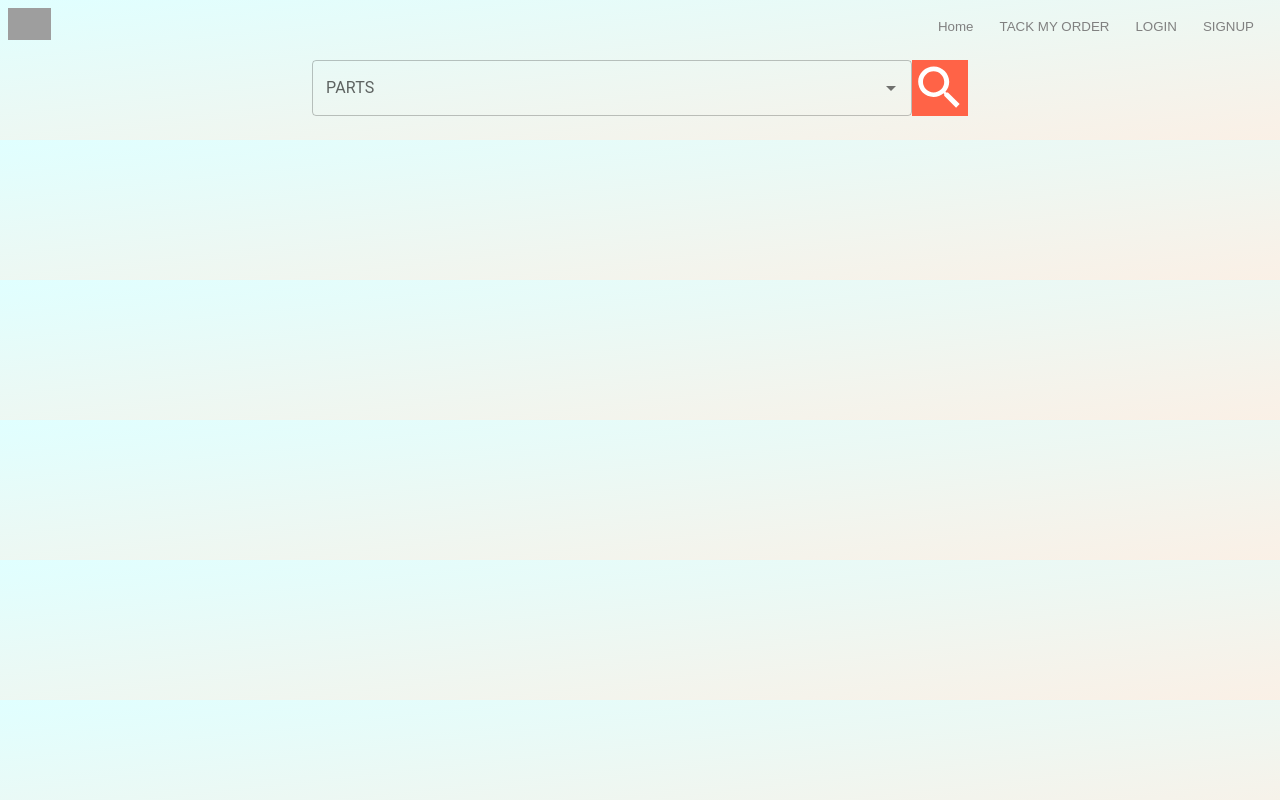
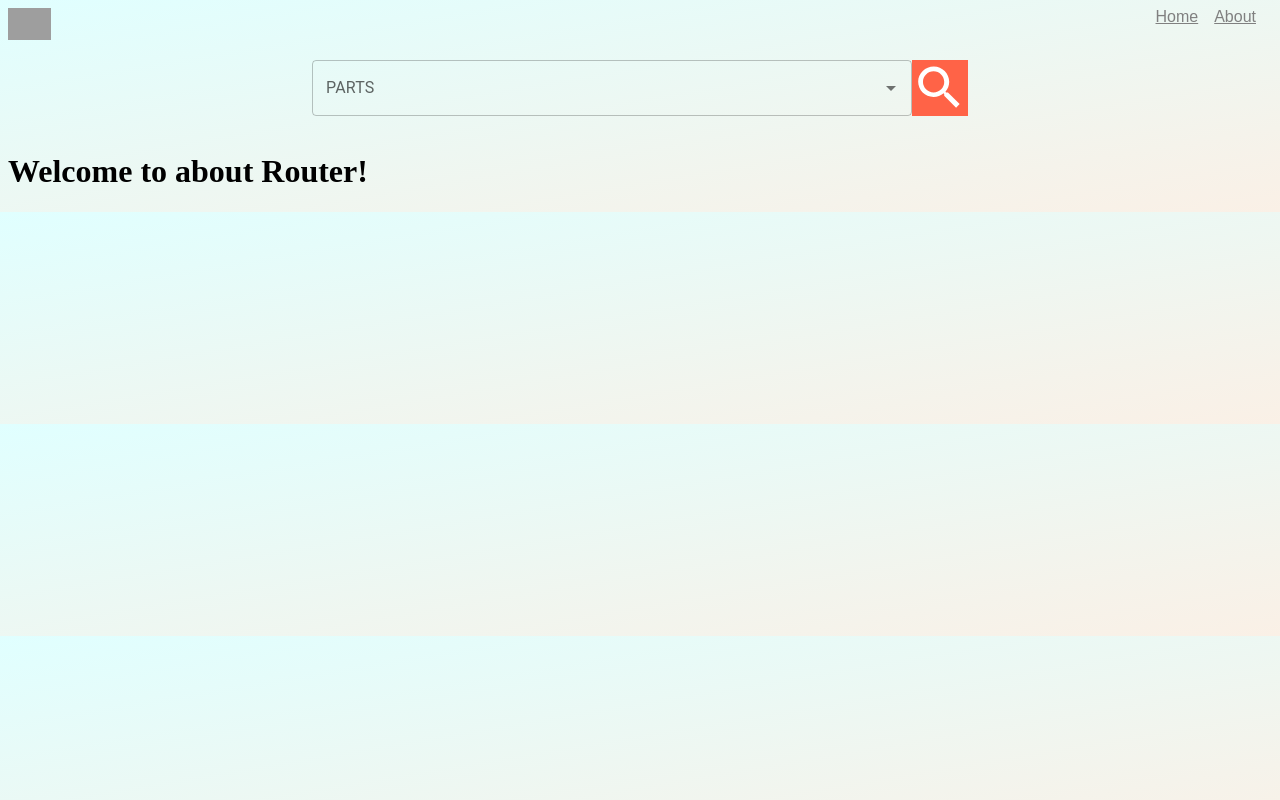
Before and after one commit to 7iquid/ktc-ph-ts-frontend, a React (Create React App) app: page /about in a window 1280 px wide. Built offline with nearby package versions, Linux system fonts and the light colour scheme; no server answers; grey boxes are pictures that could not be loaded.

Commit message:
add views

```diff
--- a/src/App.tsx
+++ b/src/App.tsx
@@ -1,9 +1,9 @@
 import React from 'react';
 import {Helmet} from 'react-helmet';
 import styles from './App.module.scss';
-import Weather from './componets/Weather/weather';
-import { NavBar } from './componets/Navbar/navBar';
+import { NavBarUrl, RoutingViews} from './componets/Navbar/navBar';
 import { SearchBox } from './componets/SearchBox/searchBox';
+
 
 function App() {
 
@@ -12,10 +12,9 @@ function App() {
       <Helmet>
         <style type="text/css">{styles.body}</style>
       </Helmet>
-       <NavBar/>
-       <SearchBox/>
-
-
+      <NavBarUrl/>
+      <SearchBox/>
+      <RoutingViews/>
     </div>
 )}
 
--- /dev/null
+++ b/src/Template/About/About.tsx
@@ -0,0 +1,8 @@
+export function About() {
+  return (
+    <>
+      <h1>Welcome to about Router!</h1>
+
+    </>
+  );
+}
--- /dev/null
+++ b/src/Template/Home/Home.tsx
@@ -0,0 +1,8 @@
+export function Home() {
+  return (
+    <>
+      <h1>Welcome to React Router!</h1>
+
+    </>
+  );
+}
--- a/src/componets/Navbar/navBar.module.scss
+++ b/src/componets/Navbar/navBar.module.scss
@@ -13,20 +13,14 @@
 // justify-content: flex-start | flex-end | center | space-between | space-around | space-evenly
 
 .NavBar{
-	// text-align: right;
 	justify-content: flex-end;
 	display: flex;
 	flex-wrap: nowrap;
-	// @include layout_designer;
 	background-color: transparent;
-
 	font-family: const.$default-font;
-	// justify-content: flex-end;
-	// flex-wrap: wrap;
-	// align-items: 3rem;
 }
 
-.NavBar>button{
+.NavBar2{
 	// text-align: right;
 	// justify-content: flex-end;
 	// display: flex;
--- a/src/componets/Navbar/navBar.tsx
+++ b/src/componets/Navbar/navBar.tsx
@@ -1,25 +1,35 @@
 import style from './navBar.module.scss'
 import Weather, { SingleWeather,  } from '../Weather/weather'
 import Tooltip from '@mui/material/Tooltip';
+import { Routes, Route, Link} from "react-router-dom";
+import { Home } from '../../Template/Home/Home';
+import { About } from '../../Template/About/About';
 
 
-export function NavBar(){
+
+export function NavBarUrl(){
 	return(
 		<div className={style.Seperator}>
-
 			<Tooltip title={<Weather/>} placement="right-start">
 				<div><SingleWeather/></div>
+			</Tooltip>
 
-			</Tooltip>
+
 			<div className={style.NavBar}>
-
-					<button>Home</button>
-					<button>TACK MY ORDER</button>
-					<button>LOGIN</button>
-					<Tooltip title={<SingleWeather/>} placement="right-start">
-						<button>SIGNUP</button>
-					</Tooltip>
+					 	<Link className={style.NavBar2} to="/">Home</Link>
+					 	<Link className={style.NavBar2} to="/about">About</Link>
 			</div>
 		</div>
 		)
 }
+
+export function RoutingViews() {
+  return (
+    <div >
+    	<Routes>
+        	<Route path="/" element={<Home />} />
+        	<Route path="/about" element={<About />} />
+    	</Routes>
+    </div>
+  );
+}
--- a/src/index.tsx
+++ b/src/index.tsx
@@ -4,11 +4,15 @@ import React from 'react';
 import App from './App';
 // import reportWebVitals from './reportWebVitals';
 import { createRoot } from 'react-dom/client';
-
+import { BrowserRouter } from "react-router-dom";
 
 const portalDiv = document.getElementById('root')!;
 const root = createRoot(portalDiv); // createRoot(container!) if you use TypeScript
-root.render(<App/>);
+root.render(
+	<BrowserRouter>
+		<App/>
+	</BrowserRouter>
+	);
 
 
 // ReactDOM.render(
```
